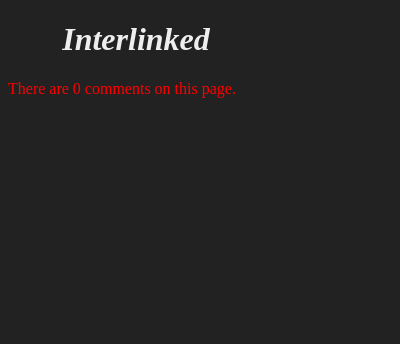
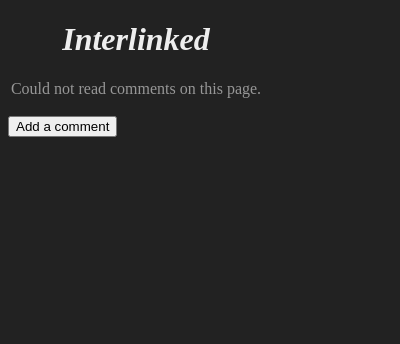
Before and after one commit to jwt2706/Interlinked_uottahack5, a browser extension: page popup/popup.html in a window 400 px wide. Drawn offline with Linux system fonts and the light colour scheme.

Commit message:
working extension format

```diff
--- a/popup/popup.css
+++ b/popup/popup.css
@@ -1,11 +1,10 @@
 body {
     background-color: #222;
     color: #eee;
-    border-radius: 50%;
     width: 16rem;
-    height: 4rem;
+    height: 20rem;
 }
 
 #num {
-    color: red;
+    color: rgb(151, 151, 151);
 }
--- a/popup/popup.html
+++ b/popup/popup.html
@@ -2,12 +2,14 @@
 <html>
     <head>
         <title>Interlinked</title>
-
         <link rel="stylesheet" media="screen" href="popup.css"/>
     </head>
     <body>
-        <center><i><h1>Interlinked</h1></i></center>
-        <div id="num">There is text here.</div>
+        <center>
+            <i><h1>Interlinked</h1></i>
+            <div id="num">Could not read comments on this page.</div><!--this is the default text (it will just stay the same if theres an error)-->
+        </center>
+        <br><button>Add a comment</button>
         <script src="popup.js"></script>
     </body>
 </html>
--- a/popup/popup.js
+++ b/popup/popup.js
@@ -1,2 +1,9 @@
 let numOfComments = 0;
-document.getElementById("num").innerHTML = "There are "+numOfComments+" comments on this page.";
+let numHTML = document.getElementById("num").innerHTML;
+numHTML = "There are "+numOfComments+" comments on this page.";
+
+/*numOfComments++;
+numHTML = "There are "+numOfComments+" comments on this page.";
+let element = document.getElementsByClassName("GridItemStats--1wyj6t9 fYzdSX");
+let newElement = '<div id="two">two</div>'
+element.insertAdjacentHTML( 'afterend', newElement )*/
```
